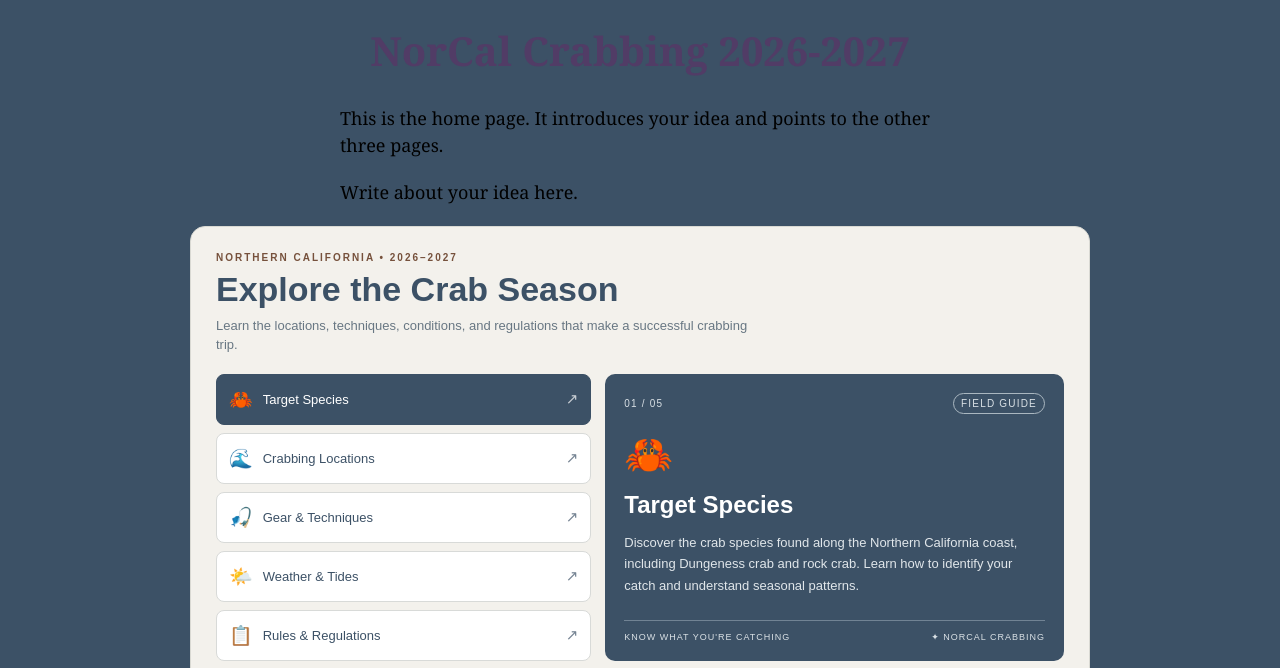
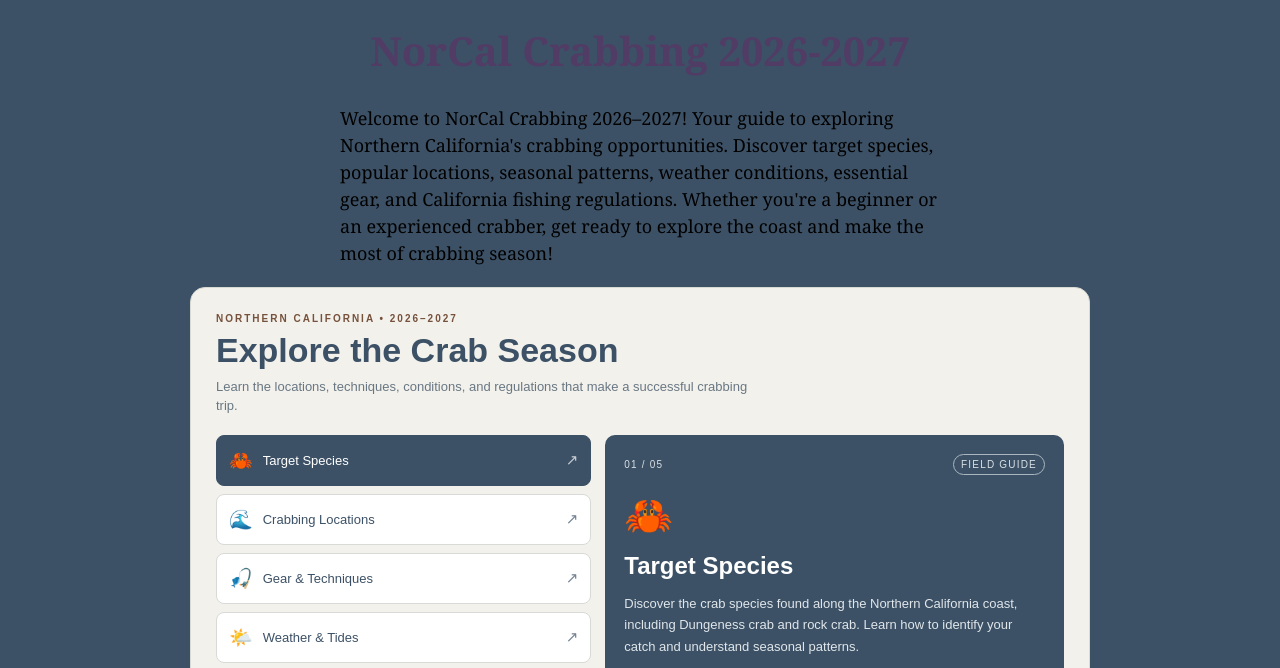
Before and after one commit to kbarrisford/bmis235-html-3, a plain HTML site: page index.html in a window 1280 px wide. Shown: the part 90-758 px from the top of the page. Drawn offline with Linux system fonts and the light colour scheme.

Commit message:
Revise homepage content for NorCal Crabbing
Updated homepage description to provide a more engaging introduction to crabbing in Northern California.

```diff
--- a/index.html
+++ b/index.html
@@ -29,8 +29,7 @@
 </nav>
 
 <h1>NorCal Crabbing 2026-2027</h1>
-<p>This is the home page. It introduces your idea and points to the other three pages.</p>
-<p>Write about your idea here.</p>
+<p>Welcome to NorCal Crabbing 2026–2027! Your guide to exploring Northern California's crabbing opportunities. Discover target species, popular locations, seasonal patterns, weather conditions, essential gear, and California fishing regulations. Whether you're a beginner or an experienced crabber, get ready to explore the coast and make the most of crabbing season!</p>
 
 <!-- ===== SHOWCASE ======================================================
      This box is empty on purpose. In Part 7 you paste an interactive
```
